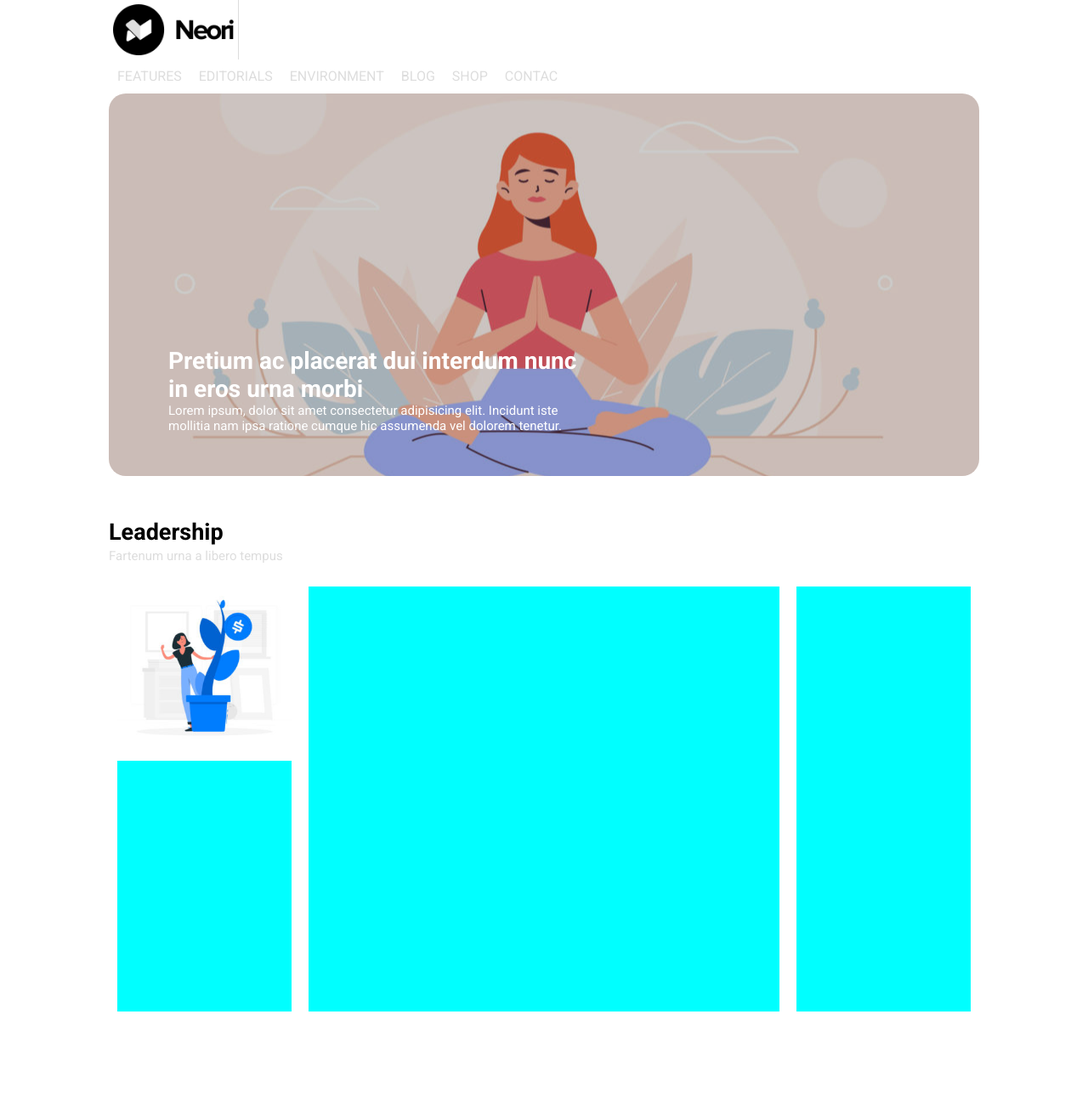
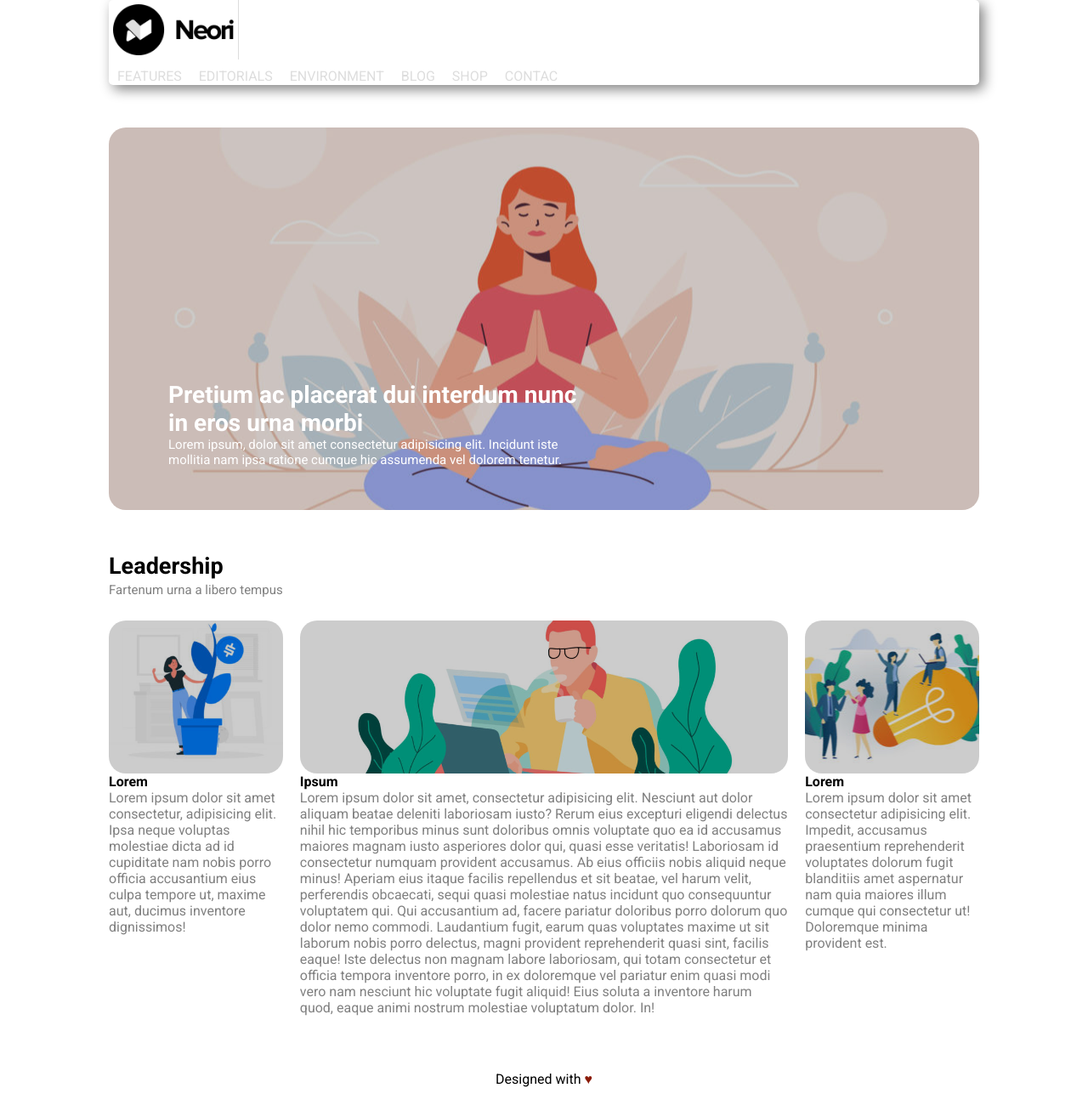
Before and after one commit to SimoCosz/htmlcss-wp, a plain HTML site: page index.html in a window 1280 px wide. Shown: the whole page at 85% size. Drawn offline with Linux system fonts and the light colour scheme.

Commit message:
esercizio terminato

```diff
--- a/index.html
+++ b/index.html
@@ -45,15 +45,33 @@
                 </div>
 
                 <div class="description__col">
-                    <div class="image">
-                        <img src="img/img-1.jpg" alt="">
+                    <div class="image overlay">
+                    </div>
+
+                    <div>
+                        <h4>Lorem</h4>
+                        <p>Lorem ipsum dolor sit amet consectetur, adipisicing elit. Ipsa neque voluptas molestiae dicta ad id cupiditate nam nobis porro officia accusantium eius culpa tempore ut, maxime aut, ducimus inventore dignissimos!</p>
                     </div>
                 </div>
 
                 <div class="description__col">
+                    <div class="banner overlay">
+                    </div>
+
+                    <div>
+                        <h4>Ipsum</h4>
+                        <p>Lorem ipsum dolor sit amet, consectetur adipisicing elit. Nesciunt aut dolor aliquam beatae deleniti laboriosam iusto? Rerum eius excepturi eligendi delectus nihil hic temporibus minus sunt doloribus omnis voluptate quo ea id accusamus maiores magnam iusto asperiores dolor qui, quasi esse veritatis! Laboriosam id consectetur numquam provident accusamus. Ab eius officiis nobis aliquid neque minus! Aperiam eius itaque facilis repellendus et sit beatae, vel harum velit, perferendis obcaecati, sequi quasi molestiae natus incidunt quo consequuntur voluptatem qui. Qui accusantium ad, facere pariatur doloribus porro dolorum quo dolor nemo commodi. Laudantium fugit, earum quas voluptates maxime ut sit laborum nobis porro delectus, magni provident reprehenderit quasi sint, facilis eaque! Iste delectus non magnam labore laboriosam, qui totam consectetur et officia tempora inventore porro, in ex doloremque vel pariatur enim quasi modi vero nam nesciunt hic voluptate fugit aliquid! Eius soluta a inventore harum quod, eaque animi nostrum molestiae voluptatum dolor. In!</p>
+                    </div>
                 </div>
 
                 <div class="description__col">
+                        <div class="image2 overlay">
+                        </div>
+
+                        <div>
+                            <h4>Lorem</h4>
+                            <p>Lorem ipsum dolor sit amet consectetur adipisicing elit. Impedit, accusamus praesentium reprehenderit voluptates dolorum fugit blanditiis amet aspernatur nam quia maiores illum cumque qui consectetur ut! Doloremque minima provident est.</p>
+                        </div>
                 </div>
             </div>
         </section>
@@ -61,6 +79,7 @@
 
     <footer>
         <div class="foot">
+            <span>Designed with <span class="hearts">&hearts;</span></span>
         </div>
     </footer>
 
--- a/style.css
+++ b/style.css
@@ -42,10 +42,18 @@ a{
 
         /* MAIN  */
 
+header{
+    background-color: white;
+    position: sticky;
+    top:0;
+    z-index: 9999999999;
+    box-shadow: 5px 5px 15px grey;
+    border-radius: 5px;
+}
+
 header .navigation{
-    margin-top: 20px;
     width: 1024px;
-    height: 60px;
+    height: 100px;
 }
 
 header .navigation{
@@ -66,7 +74,7 @@ header .navigation{
 }
 
 a[href]:hover{
-    color: currentColor;
+    color: grey;
 }
 
 
@@ -101,6 +109,9 @@ main .slide{
     font-size: 15px;
 }
 
+.description p{
+    color: grey;
+}
 
 .description__row{
     float: left;
@@ -111,27 +122,70 @@ main .slide{
 
 .description__row span{
     font-size: 15px;
-    color: #ddd;
+    color: grey;
 }
 .description__col{
     margin: 20px 10px;
     width: 20%;
     height: calc(600px - 100px);
     float: left;
-    background-color: aqua;
 }
 
+.description .description__col:nth-child(2){
+    margin-left: 0;
+}
+
+.description .description__col:nth-child(4){
+    margin-right: 0;
+}
+
+.image, .banner, .image2{
+    position: relative;
+    width: 100%;
+    height: 180px;
+    border-radius: 20px;
+    overflow: hidden;
+}
+
+
+
 .image{
-    width: 100%;
-    height: 100px;
+    position: relative;
+    background-image: url(img/img-1.jpg);
+    background-size: cover;
+    background-position: center;
+}
+
+.image2{
+    position: relative;
+    background-image: url(img/img-3.jpg);
+    background-size: cover;
+    background-position: center;
+}
+
+.banner{
+    position: relative;
+    background-image: url(img/banner-2.jpg);
+    background-size: cover;
+    background-position: center;
+}
+
+.banner > img{
+    object-fit: contain;
+    object-position: top;
 }
 
 .description .description__col:nth-child(3n){
-    width:calc(60% - 60px);
+    width:calc(60% - 40px);
 }
 
 .foot{
+    text-align: center;
     margin: 10px 0 20px 0;
     min-width: 1024px;
     min-height: 60px;
 }
+
+.hearts{
+    color: rgb(139, 27, 7);
+}
```
